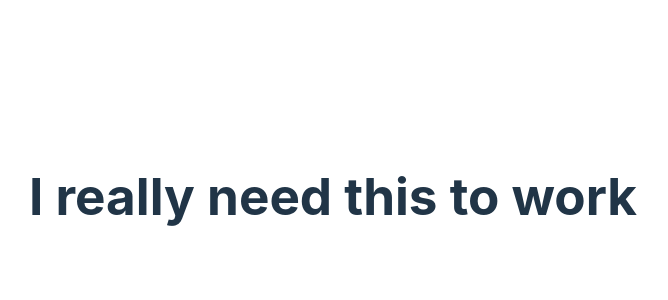
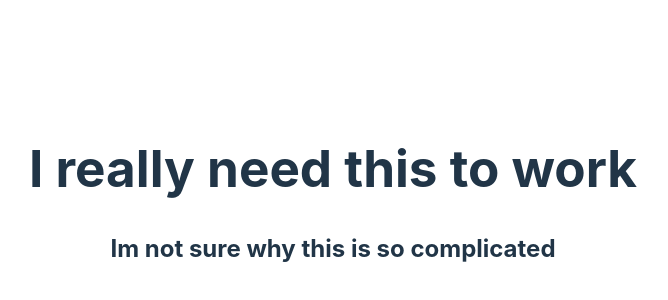
Before and after one commit to cathyygrcia/discover, a React (Vite) app in the folder app-name/: page / in a window 1280 px wide. Shown: the part 204-504 px from the top of the page, without its empty margins (307-975 px from the left). Built offline with nearby package versions, Linux system fonts and the light colour scheme.

Commit message:
This is taking so long

```diff
--- a/app-name/src/App.tsx
+++ b/app-name/src/App.tsx
@@ -4,6 +4,7 @@ function App() {
   return (
     <>
       <h1>I really need this to work</h1>
+      <h2>Im not sure why this is so complicated</h2>
     </>
   );
 }
```
